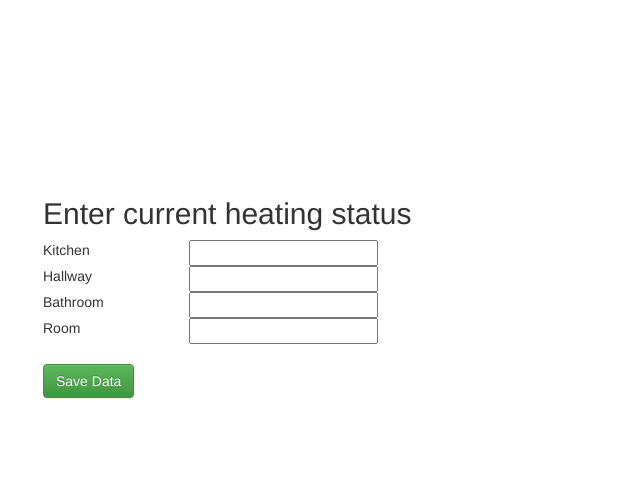
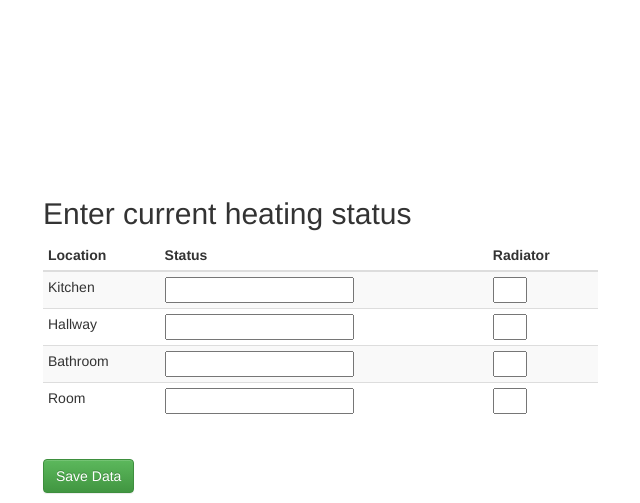
Before and after one commit to LeskoIam/homeNET, a Flask app: page /heating in a window 1280 px wide. Shown: the part 315-818 px from the top of the page, without its empty margins (27-667 px from the left). Before the commit the page ends 714 px from the top, so only its background shows below. Run offline with Flask 2, Linux system fonts and the light colour scheme; data that the repository does not hold is empty; parts of the project's set-up code (start-up, migrations or seed data) failed here and were passed over; some libraries are stand-ins or nearby versions.

Commit message:
Added radiator setting form fields - it also saves to database.

```diff
--- a/app/forms.py
+++ b/app/forms.py
@@ -5,7 +5,7 @@ __author__ = 'Lesko'
 # When it lies to you, it may be a while before you realize something's wrong.
 
 from flask.ext.wtf import Form
-from wtforms import StringField, SelectField, BooleanField, HiddenField, IntegerField, FloatField
+from wtforms import StringField, SelectField, BooleanField, HiddenField, IntegerField, FloatField, DecimalField
 from wtforms.validators import DataRequired, Optional
 
 
@@ -39,10 +39,15 @@ class BackPeriodForm(Form):
 
 
 class HeatConsumptionInput(Form):
-    kitchen = IntegerField("kitchen", validators=[Optional()])
-    hallway = IntegerField("hallway", validators=[Optional()])
-    bathroom = IntegerField("bathroom", validators=[Optional()])
-    room = IntegerField("room", validators=[Optional()])
+    kitchen_status = IntegerField("kitchen_status", validators=[Optional()])
+    hallway_status = IntegerField("hallway_status", validators=[Optional()])
+    bathroom_status = IntegerField("bathroom_status", validators=[Optional()])
+    room_status = IntegerField("room_status", validators=[Optional()])
+
+    kitchen_radiator = FloatField("kitchen_radiator", validators=[Optional()])
+    hallway_radiator = FloatField("hallway_radiator", validators=[Optional()])
+    bathroom_radiator = FloatField("bathroom_radiator", validators=[Optional()])
+    room_radiator = FloatField("room_radiator", validators=[Optional()])
 
 
 class WaterConsumption(Form):
--- a/app/models.py
+++ b/app/models.py
@@ -116,6 +116,6 @@ class SensorData(db.Model):
         self.unit = unit
 
     def __repr__(self):
-        return "<SensorData {0} '{1}': type: <{2}>; value '{3}'>".format(self.id,
-                                                                         self.value,
-                                                                         self.unit)
+        return "<SensorData {0} '{1}': type: <{2}>".format(self.id,
+                                                           self.value,
+                                                           self.unit)
--- a/app/templates/heating.html
+++ b/app/templates/heating.html
@@ -9,7 +9,7 @@
     <div id="test_c" style="min-width: 400px; height: 400px; margin: 0 auto">Chart</div>
 
     <div class="row">
-        <div class="col-sm-12">
+        <div class="col-sm-6">
             <h2>Enter current heating status</h2>
         </div>
     </div>
@@ -18,53 +18,40 @@
     {{ form.hidden_tag() }}
 
         <div class="row">
-        <div class="col-sm-3">
-            <div class="row">
             <div class="col-sm-6">
-                    Kitchen
-                </div>
-                <div class="col-sm-2">
-                    {{ form.kitchen(size=1) }}
-                </div>
-            </div>
-        </div>
-    </div>
+                <table class="table table-striped table-responsive table-condensed">
+                    <thead>
+                        <tr>
+                            <th>Location</th>
+                            <th>Status</th>
+                            <th>Radiator</th>
+                        </tr>
+                    </thead>
+                    <tbody>
 
-    <div class="row">
-        <div class="col-sm-3">
-            <div class="row">
-                <div class="col-sm-6">
-                    Hallway
-                </div>
-                <div class="col-sm-2">
-                    {{ form.hallway(size=1) }}
-                </div>
-            </div>
-        </div>
-    </div>
+                    <tr>
+                        <td>Kitchen</td>
+                        <td>{{ form.kitchen_status(size=1) }}</td>
+                        <td>{{ form.kitchen_radiator(size=1) }}</td>
+                    </tr>
+                    <tr>
+                        <td>Hallway</td>
+                        <td>{{ form.hallway_status(size=1) }}</td>
+                        <td>{{ form.hallway_radiator(size=1) }}</td>
+                    </tr>
+                    <tr>
+                        <td>Bathroom</td>
+                        <td>{{ form.bathroom_status(size=1) }}</td>
+                        <td>{{ form.bathroom_radiator(size=1) }}</td>
+                    </tr>
+                    <tr>
+                        <td>Room</td>
+                        <td>{{ form.room_status(size=1) }}</td>
+                        <td>{{ form.room_radiator(size=1) }}</td>
+                    </tr>
 
-    <div class="row">
-        <div class="col-sm-3">
-            <div class="row">
-                <div class="col-sm-6">
-                    Bathroom
-                </div>
-                <div class="col-sm-2">
-                    {{ form.bathroom(size=1) }}
-                </div>
-            </div>
-        </div>
-    </div>
-    <div class="row">
-        <div class="col-sm-3">
-            <div class="row">
-                <div class="col-sm-6">
-                    Room
-                </div>
-                <div class="col-sm-2">
-                    {{ form.room(size=1) }}
-                </div>
-            </div>
+                    </tbody>
+                </table>
             </div>
         </div>
         <div class="row">
@@ -75,6 +62,104 @@
             </div>
         </div>
     </form>
+
+{#    <form action="" method="post" name="login">#}
+{#    {{ form.hidden_tag() }}#}
+{##}
+{#    <div class="row">#}
+{#        <div class="col-sm-2">#}
+{#            Kitchen#}
+{#        </div>#}
+{#        <div class="col-sm-2">#}
+{#            {{ form.kitchen_status(size=1) }}#}
+{#        </div>#}
+{#    </div>#}
+{##}
+{##}
+{#    <div class="row">#}
+{#        <div class="col-sm-2">#}
+{#            Hallway#}
+{#        </div>#}
+{#        <div class="col-sm-2">#}
+{#            {{ form.hallway_status(size=1) }}#}
+{#        </div>#}
+{#    </div>#}
+{##}
+{#    <div class="row">#}
+{#        <div class="col-sm-2">#}
+{#            Bathroom#}
+{#        </div>#}
+{#        <div class="col-sm-2">#}
+{#            {{ form.bathroom_status(size=1) }}#}
+{#        </div>#}
+{#    </div>#}
+{##}
+{#    <div class="row">#}
+{#        <div class="col-sm-2">#}
+{#            Room#}
+{#        </div>#}
+{#        <div class="col-sm-2">#}
+{#            {{ form.room_status(size=1) }}#}
+{#        </div>#}
+{#    </div>#}
+{##}
+{#    <div class="row">#}
+{#        <div class="col-sm-4">#}
+{#            <p><br>#}
+{#                <button value="save" type="submit" class="btn btn-success">Save Data</button>#}
+{#            </p>#}
+{#        </div>#}
+{#    </div>#}
+{#    </form>#}
+{#    </div>#}
+{##}
+{#    <div class="col-sm-6">#}
+{#        <div class="row">#}
+{#            <div class="col-sm-12">#}
+{#                <h2>Enter current radiator setting</h2>#}
+{#            </div>#}
+{#        </div>#}
+{##}
+{#    <div class="row">#}
+{#        <div class="col-sm-2">#}
+{#            Kitchen#}
+{#        </div>#}
+{#        <div class="col-sm-2">#}
+{#            {{ form.kitchen_radiator(size=1) }}#}
+{#        </div>#}
+{#    </div>#}
+{##}
+{#    <div class="row">#}
+{#        <div class="col-sm-2">#}
+{#            Hallway#}
+{#        </div>#}
+{#        <div class="col-sm-2">#}
+{#            {{ form.hallway_radiator(size=1) }}#}
+{#        </div>#}
+{#    </div>#}
+{##}
+{#    <div class="row">#}
+{#        <div class="col-sm-2">#}
+{#            Bathroom#}
+{#        </div>#}
+{#        <div class="col-sm-2">#}
+{#            {{ form.bathroom_radiator(size=1) }}#}
+{#        </div>#}
+{#    </div>#}
+{##}
+{#    <div class="row">#}
+{#        <div class="col-sm-2">#}
+{#            Room#}
+{#        </div>#}
+{#        <div class="col-sm-2">#}
+{#            {{ form.room_radiator(size=1) }}#}
+{#        </div>#}
+{#    </div>#}
+{#    </form>#}
+{#    </div>#}
+
+
+
 
 
 
@@ -89,10 +174,10 @@ $(document).ready(function() {
                 type: 'column'
             },
             title: {
-                text: 'Heating State'
+                text: 'Heating Status'
             },
             subtitle: {
-                text: 'Last state of heat distribution sensors'
+                text: 'Last status of heat distribution sensors'
             },
             xAxis: jdata.xAxis,
             yAxis: {
--- a/app/views.py
+++ b/app/views.py
@@ -1,9 +1,9 @@
 # coding=utf-8
 from flask import render_template, redirect, flash, request, jsonify
 # from flask.ext.basicauth import BasicAuth
-from collections import OrderedDict
 import sqlalchemy
-from forms import AddEditNodeForm, SettingsForm, BackPeriodForm, HeatConsumptionInput, WaterConsumption
+from forms import AddEditNodeForm, SettingsForm, BackPeriodForm
+from forms import HeatConsumptionInput, WaterConsumption
 from models import PingerData, LastEntry, Nodes, AppSettings, SensorData, Sensors
 from common import stats
 from app import app, db
@@ -292,42 +292,77 @@ def heating():
         unit = "e"
         timestamp = datetime.datetime.today()
 
+        # Status
         # Kitchen
-        if form.kitchen.data is not None:
+        if form.kitchen_status.data is not None:
             sensor_id = 2
             data = SensorData(sensor_id=sensor_id,
                               date_time=timestamp,
-                              value=form.kitchen.data,
+                              value=form.kitchen_status.data,
                               unit=unit)
             db.session.add(data)
         # Hallway
-        if form.hallway.data is not None:
+        if form.hallway_status.data is not None:
             sensor_id = 3
             data = SensorData(sensor_id=sensor_id,
                               date_time=timestamp,
-                              value=form.hallway.data,
+                              value=form.hallway_status.data,
                               unit=unit)
             db.session.add(data)
         # Bathroom
-        if form.bathroom.data is not None:
+        if form.bathroom_status.data is not None:
             sensor_id = 4
             data = SensorData(sensor_id=sensor_id,
                               date_time=timestamp,
-                              value=form.bathroom.data,
+                              value=form.bathroom_status.data,
                               unit=unit)
             db.session.add(data)
         # Room
-        if form.room.data is not None:
+        if form.room_status.data is not None:
             sensor_id = 5
             data = SensorData(sensor_id=sensor_id,
                               date_time=timestamp,
-                              value=form.room.data,
+                              value=form.room_status.data,
+                              unit=unit)
+            db.session.add(data)
+
+        # Radiator
+        # Kitchen
+        if form.kitchen_radiator.data is not None:
+            sensor_id = 8
+            data = SensorData(sensor_id=sensor_id,
+                              date_time=timestamp,
+                              value=form.kitchen_radiator.data,
+                              unit=unit)
+            db.session.add(data)
+        # Hallway
+        if form.hallway_radiator.data is not None:
+            sensor_id = 9
+            data = SensorData(sensor_id=sensor_id,
+                              date_time=timestamp,
+                              value=form.hallway_radiator.data,
+                              unit=unit)
+            db.session.add(data)
+        # Bathroom
+        if form.bathroom_radiator.data is not None:
+            sensor_id = 10
+            data = SensorData(sensor_id=sensor_id,
+                              date_time=timestamp,
+                              value=form.bathroom_radiator.data,
+                              unit=unit)
+            db.session.add(data)
+        # Room
+        if form.room_radiator.data is not None:
+            sensor_id = 11
+            data = SensorData(sensor_id=sensor_id,
+                              date_time=timestamp,
+                              value=form.room_radiator.data,
                               unit=unit)
             db.session.add(data)
 
         db.session.commit()
         flash("Successfully entered data!")
-        return redirect('/environment')
+        return redirect('/heating')
 
     return render_template("heating.html",
                            form=form,
@@ -532,7 +567,7 @@ def get_heating_data():
     timestamp_str = data[0]  # TODO. Update time for everi single sensor
     series = {"data": [
         {
-            "name": "Heating state",
+            "name": "Heating status",
             "data": data_out,
         },
     ],
@@ -564,7 +599,7 @@ def get_water_data():
     timestamp_str = data[0]  # TODO: Update time for every single sensor
     series = {"data": [
         {
-            "name": "Water state",
+            "name": "Water status",
             "data": data_out,
         },
     ],
```
Also changed, not shown: app/templates/water.html (+22 -24 lines). Lines whose indentation alone changed are shown as unchanged.
